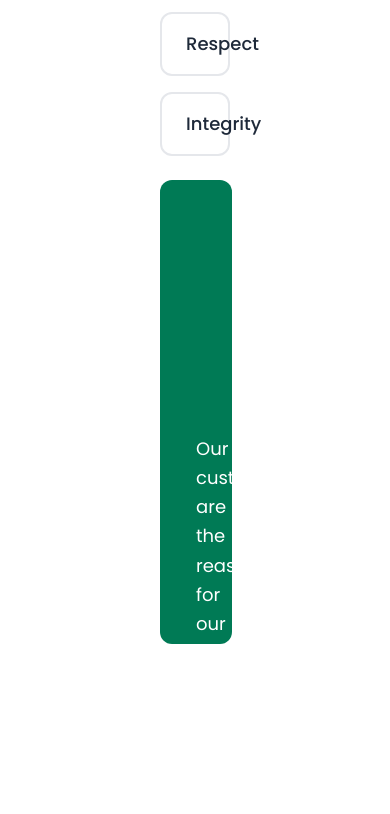
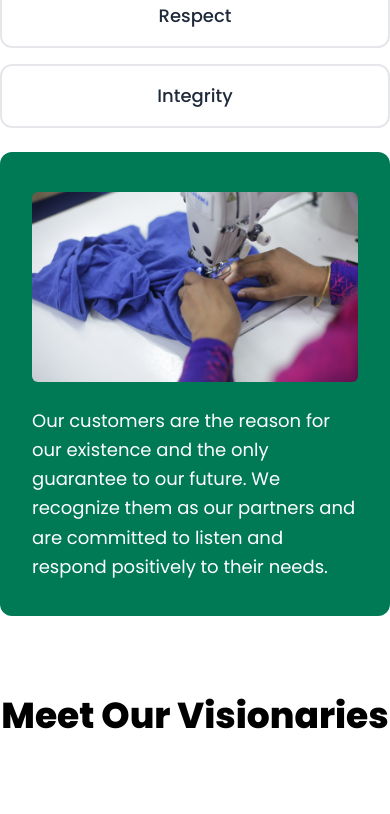
Before and after one commit to cottonSdtNadim/cotton-website-task, a React (Vite) app: page /aboutCotton in a window 390 px wide. Shown: the part 4414-5228 px from the top of the page. Built offline with nearby package versions, Linux system fonts and the light colour scheme.

Commit message:
supporting our people responsive at laptop and monitor

```diff
--- a/src/components/ImageCardButtonGroup.jsx
+++ b/src/components/ImageCardButtonGroup.jsx
@@ -142,26 +142,213 @@
 
 // export default ImageCardButtonGroup;
 
+// import { useState } from "react";
+// import { motion } from "motion/react";
+// import PropTypes from "prop-types";
 
-import { useState } from "react";
+// const ImageCardButtonGroup = ({data, width, height}) => {
+//   const [activeButton, setActiveButton] = useState(data[0]?.buttonName || "");
+//   const activeCard = data.find((card) => card.buttonName === activeButton
+//   );
+
+//   // Calculate the fixed height based on the number of buttons
+//   // Each button is approximately 64px (py-4 = 2rem = 32px top + bottom) plus gaps
+//   const buttonCount = data.length;
+//   const totalButtonsHeight = buttonCount * 64 + (buttonCount - 1) * 16; // 64px per button + 16px gap between
+
+//   return (
+//     <div className="mx-40 border-2">
+//       <div className="flex flex-col md:flex-row gap-6 mb-60">
+//         {/* Left column - Buttons */}
+//         <div className="2xl:w-1/3 flex flex-col gap-4">
+//           {data.map((item) => (
+//             <button
+//               key={item.buttonName}
+//               className={`py-4 px-6 text-center rounded-xl transition-all duration-300 border-2 ${
+//                 activeButton === item.buttonName
+//                   ? "bg-emerald-700 text-white border-emerald-700"
+//                   : "bg-white text-gray-800 border-gray-200 hover:bg-gray-50"
+//               }`}
+//               onClick={() => setActiveButton(item.buttonName)}
+//             >
+//               <span className="font-medium text-lg">{item.buttonName}</span>
+//             </button>
+//           ))}
+//         </div>
+
+//         {/* Right column - Content Card with fixed height */}
+//         <div className="2xl:w-2/3">
+//           <motion.div
+//             className="bg-emerald-700 rounded-xl overflow-hidden text-white px-9 pt-10 flex flex-col"
+//             style={{ height: `${totalButtonsHeight}px` }}
+//             layout
+//           >
+//             <>
+//               {activeCard && (
+//                 <motion.div
+//                   key={activeButton}
+//                   initial={{ opacity: 0, }}
+//                   animate={{ opacity: 1 }}
+//                   exit={{ opacity: 0 }}
+//                   transition={{ duration: 0.5 }}
+//                   className="flex flex-col"
+//                 >
+//                   {activeCard.image && (
+//                     <motion.div
+//                       className="mb-4 flex justify-center"
+//                       initial={{ opacity: 0 }}
+//                       animate={{ opacity: 1 }}
+//                       exit={{ opacity: 0 }}
+//                       transition={{ duration: 0.5 }}
+//                     >
+//                       <img
+//                         src={activeCard.image}
+//                         alt={activeCard.buttonName}
+//                         // className="w-[550px] h-[190px] rounded-md object-cover"
+//                         className={`${width} ${height} rounded-md object-cover`}
+//                       />
+//                     </motion.div>
+//                   )}
+//                   <motion.p
+//                     className="text-lg leading-relaxed mb-20 mt-2"
+//                     initial={{ opacity: 0 }}
+//                     animate={{ opacity: 1 }}
+//                     exit={{ opacity: 0 }}
+//                     transition={{ duration: 0.5 }}
+//                   >
+//                     {activeCard.textContent}
+//                   </motion.p>
+//                 </motion.div>
+//               )}
+//             </>
+//           </motion.div>
+//         </div>
+//       </div>
+//     </div>
+//   );
+// };
+
+// ImageCardButtonGroup.propTypes = {
+//   data: PropTypes.array.isRequired,
+//   width: PropTypes.string.isRequired,
+//   height: PropTypes.string.isRequired,
+// };
+
+// export default ImageCardButtonGroup;
+
+// import { motion } from "motion/react";
+// import PropTypes from "prop-types";
+// import { useState } from "react";
+
+// const ImageCardButtonGroup = ({ data, width, height }) => {
+//   const [activeButton, setActiveButton] = useState(data[0]?.buttonName || "");
+//   const activeCard = data.find((card) => card.buttonName === activeButton);
+
+//   // Calculate the fixed height based on the number of buttons
+//   // Each button is approximately 64px (py-4 = 2rem = 32px top + bottom) plus gaps
+//   const buttonCount = data.length;
+//   const totalButtonsHeight = buttonCount * 64 + (buttonCount - 1) * 16; // 64px per button + 16px gap between
+
+//   return (
+//     <div className="mx-32 2xl:mx-40">
+//       {/* xl:mx-32 */}
+//       <div className="flex flex-col md:flex-row gap-6 mb-60 border-2">
+//         {/* Left column - Buttons */}
+//         <div className="w-1/2 2xl:w-1/3 flex flex-col gap-4 border-2 border-red-500">
+//           {/* w-1/2 2xl:w-1/3 */}
+//           {data.map((item) => (
+//             <button
+//               key={item.buttonName}
+//               className={`py-4 px-6 text-center rounded-xl transition-all duration-300 border-2 ${
+//                 activeButton === item.buttonName
+//                   ? "bg-emerald-700 text-white border-emerald-700"
+//                   : "bg-white text-gray-800 border-gray-200 hover:bg-gray-50"
+//               }`}
+//               onClick={() => setActiveButton(item.buttonName)}
+//             >
+//               <span className="font-medium text-lg">{item.buttonName}</span>
+//             </button>
+//           ))}
+//         </div>
+//         {/* Right column - Content Card with fixed height */}
+//         <div className="w-3/5 2xl:w-2/3 border-2 border-blue-500">
+//           {/* xl:w-2/3 2xl:w-2/3 */}
+//           <motion.div
+//             className="bg-emerald-700 rounded-xl overflow-hidden text-white px-9 pt-10 flex flex-col"
+//             style={{ height: `${totalButtonsHeight}px` }}
+//             layout
+//           >
+//             <>
+//               {activeCard && (
+//                 <motion.div
+//                   key={activeButton}
+//                   initial={{ opacity: 0 }}
+//                   animate={{ opacity: 1 }}
+//                   exit={{ opacity: 0 }}
+//                   transition={{ duration: 0.5 }}
+//                   className="flex flex-col"
+//                 >
+//                   {activeCard.image && (
+//                     <motion.div
+//                       className="mb-4 flex justify-center"
+//                       initial={{ opacity: 0 }}
+//                       animate={{ opacity: 1 }}
+//                       exit={{ opacity: 0 }}
+//                       transition={{ duration: 0.5 }}
+//                     >
+//                       <img
+//                         src={activeCard.image}
+//                         alt={activeCard.buttonName}
+//                         // className="w-[550px] h-[190px] rounded-md object-cover"
+//                         className={`${width} ${height} rounded-md object-cover`}
+//                       />
+//                     </motion.div>
+//                   )}
+//                   <motion.p
+//                     className="text-lg leading-relaxed mb-20 mt-2"
+//                     initial={{ opacity: 0 }}
+//                     animate={{ opacity: 1 }}
+//                     exit={{ opacity: 0 }}
+//                     transition={{ duration: 0.5 }}
+//                   >
+//                     {activeCard.textContent}
+//                   </motion.p>
+//                 </motion.div>
+//               )}
+//             </>
+//           </motion.div>
+//         </div>
+//       </div>
+//     </div>
+//   );
+// };
+
+// ImageCardButtonGroup.propTypes = {
+//   data: PropTypes.array.isRequired,
+//   width: PropTypes.string.isRequired,
+//   height: PropTypes.string.isRequired,
+// };
+
+// export default ImageCardButtonGroup;
+
+
 import { motion } from "motion/react";
 import PropTypes from "prop-types";
+import { useState } from "react";
 
-const ImageCardButtonGroup = ({data, width, height}) => {
+const ImageCardButtonGroup = ({ data, width, height }) => {
   const [activeButton, setActiveButton] = useState(data[0]?.buttonName || "");
-  const activeCard = data.find((card) => card.buttonName === activeButton
-  );
+  const activeCard = data.find((card) => card.buttonName === activeButton);
 
   // Calculate the fixed height based on the number of buttons
-  // Each button is approximately 64px (py-4 = 2rem = 32px top + bottom) plus gaps
   const buttonCount = data.length;
   const totalButtonsHeight = buttonCount * 64 + (buttonCount - 1) * 16; // 64px per button + 16px gap between
 
   return (
-    <div className="mx-40">
-      <div className="flex flex-col md:flex-row gap-6 mb-60">
+    <div className="2xl:mx-40">
+      <div className="flex flex-col md:flex-row gap-6 mb-20 lg:mb-40 xl:mb-60">
         {/* Left column - Buttons */}
-        <div className="md:w-1/3 flex flex-col gap-4">
+        <div className="xl:w-4/12 2xl:w-1/3 flex flex-col gap-4">
           {data.map((item) => (
             <button
               key={item.buttonName}
@@ -178,17 +365,16 @@ const ImageCardButtonGroup = ({data, width, height}) => {
         </div>
 
         {/* Right column - Content Card with fixed height */}
-        <div className="md:w-2/3">
+        <div className="xl:w-7/12 2xl:w-2/3">
           <motion.div
-            className="bg-emerald-700 rounded-xl overflow-hidden text-white px-9 pt-10 flex flex-col"
+            className="bg-emerald-700 rounded-xl overflow-hidden text-white px-8 xl:px-9 pt-10 flex flex-col"
             style={{ height: `${totalButtonsHeight}px` }}
             layout
           >
-            <>
             {activeCard && (
               <motion.div
                 key={activeButton}
-                  initial={{ opacity: 0, }}
+                initial={{ opacity: 0 }}
                 animate={{ opacity: 1 }}
                 exit={{ opacity: 0 }}
                 transition={{ duration: 0.5 }}
@@ -205,7 +391,6 @@ const ImageCardButtonGroup = ({data, width, height}) => {
                     <img
                       src={activeCard.image}
                       alt={activeCard.buttonName}
-                        // className="w-[550px] h-[190px] rounded-md object-cover"
                       className={`${width} ${height} rounded-md object-cover`}
                     />
                   </motion.div>
@@ -221,7 +406,6 @@ const ImageCardButtonGroup = ({data, width, height}) => {
                 </motion.p>
               </motion.div>
             )}
-            </>
           </motion.div>
         </div>
       </div>
@@ -235,5 +419,4 @@ ImageCardButtonGroup.propTypes = {
   height: PropTypes.string.isRequired,
 };
 
-
 export default ImageCardButtonGroup;
--- a/src/components/SupportingOurPeople.jsx
+++ b/src/components/SupportingOurPeople.jsx
@@ -49,7 +49,7 @@ const SupportingOurPeople = () => {
       <p className="text-lg mt-5 font-light mb-40">
         {paragraph}
       </p>
-      <ImageCardButtonGroup data={imageButtonCards} width={"w-[150px]"} height={"h-[150px]"}></ImageCardButtonGroup>
+      <ImageCardButtonGroup data={imageButtonCards} width={"w-36"} height={"h-36"}></ImageCardButtonGroup>
     </div>
   );
 };
```
Also changed, not shown: src/assets/images/sustainability/cleaning.png. Lines whose indentation alone changed are shown as unchanged.
